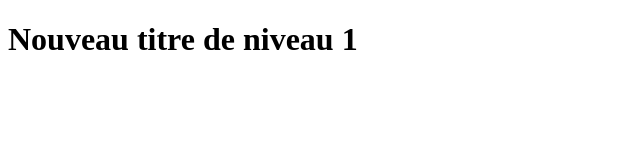
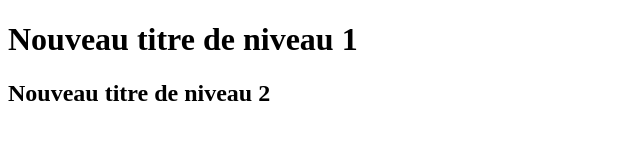
Before and after one commit to n-irina/githubChallenge1, a plain HTML site: page index.html in a window 1280 px wide. Shown: the whole page, without its empty margins (0-640 px from the left). Drawn offline with Linux system fonts and the light colour scheme.

Commit message:
Create new title level 2

```diff
--- a/index.html
+++ b/index.html
@@ -7,5 +7,6 @@
 </head>
 <body>
     <h1>Nouveau titre de niveau 1</h1>
+    <h2>Nouveau titre de niveau 2</h2>
 </body>
 </html>
```
